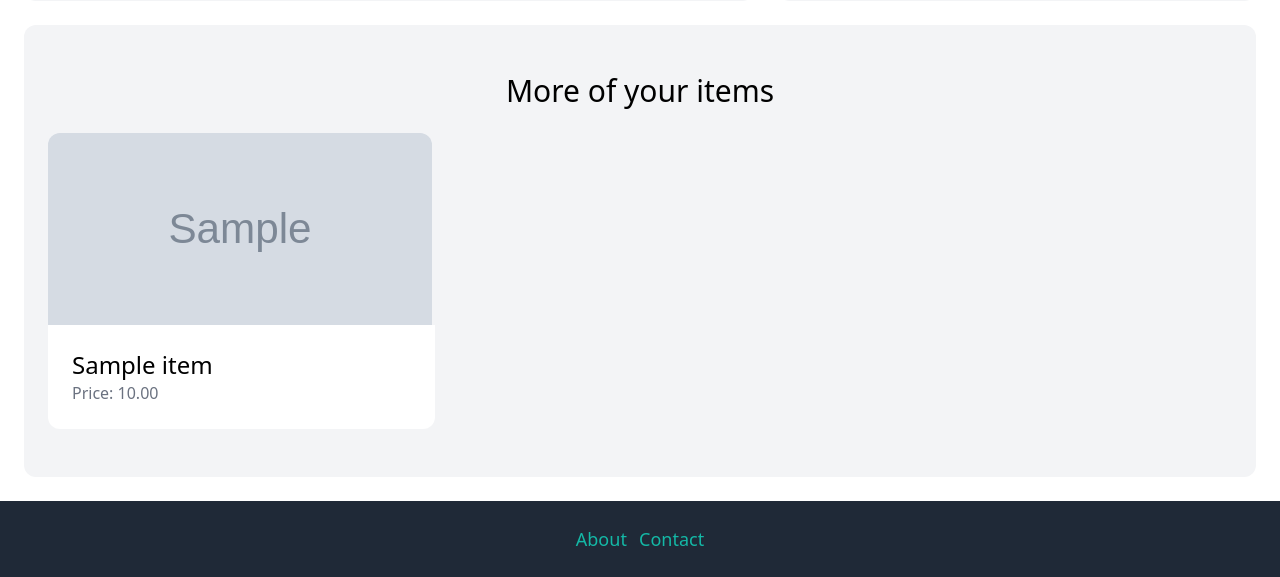
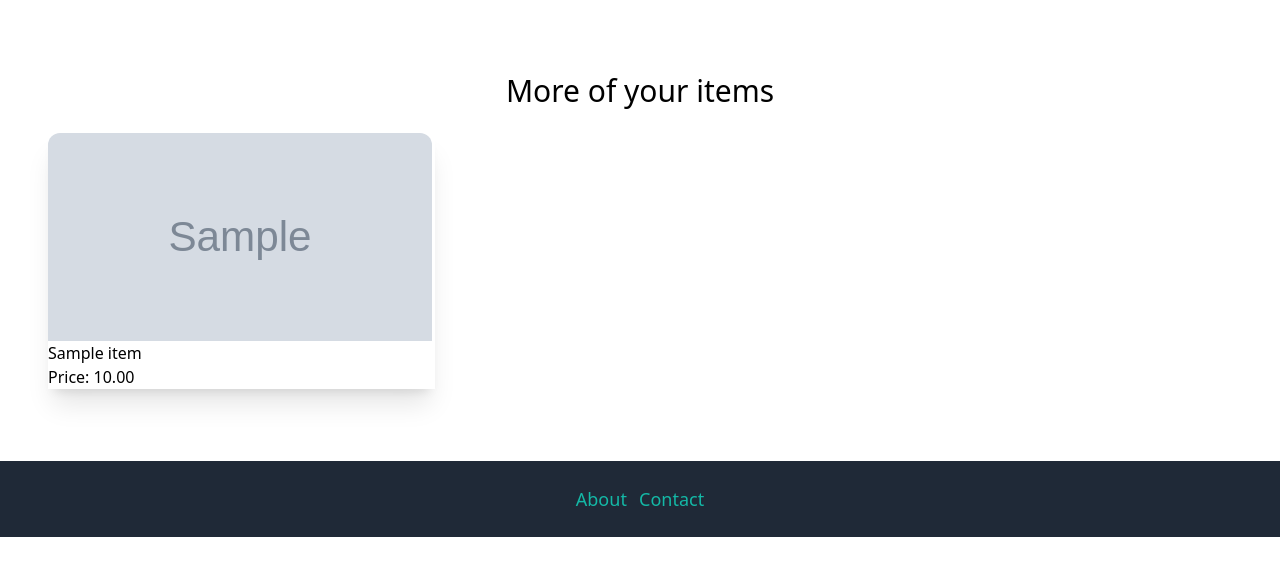
Before and after one commit to doteins/djangommerce, a Django app: page /items/1/ in a window 1280 px wide. Shown: the part 1028-1605 px from the top of the page. After the commit the page ends 1565 px from the top, so only its background shows below. Run offline with Django 4.2, Linux system fonts and the light colour scheme; a user stored in the database is signed in; tables that the repository leaves empty hold one stand-in row (values such as "Sample post"); grey boxes marked "Sample" are stand-in pictures; parts of the project's set-up code (start-up, migrations or seed data) failed here and were passed over; some libraries are stand-ins or nearby versions.

Commit message:
Implement DaisyUI library for product's templates

```diff
--- a/product/forms.py
+++ b/product/forms.py
@@ -31,7 +31,7 @@ class NewItemForm(forms.ModelForm):
       "min": 0
     })
     self.fields["image"].widget.attrs.update({
-      "class": "block w-full py-3 px-6 text-lg text-gray-900 border border-gray-300 rounded-lg cursor-pointer bg-gray-50",
+      "class": "block w-full py-3 px-6 text-lg text-gray-900 border border-gray-300 rounded-lg cursor-pointer bg-base-100",
       "required": False
     })
 
@@ -40,7 +40,7 @@ class EditItemForm(NewItemForm):
     fields = NewItemForm.Meta.fields + ["status"]
     widgets = {
       'image': forms.FileInput(attrs={
-        "class": "block w-full py-3 px-6 text-lg text-gray-900 border border-gray-300 rounded-lg cursor-pointer bg-gray-50",
+        "class": "block w-full py-3 px-6 text-lg text-gray-900 border border-gray-300 rounded-lg cursor-pointer bg-base-100",
         "required": False
       })
     }
--- a/product/templates/detail.html
+++ b/product/templates/detail.html
@@ -13,11 +13,11 @@
 <!-- Selected item content -->
 <section class="grid grid-cols-5 gap-6">
   <!-- Render image -->
-  <div class="col-span-3 bg-gray-100 rounded-xl">
+  <div class="col-span-3 bg-base-200 rounded-xl">
     {% if item.image %}
     <img src="{{ item.image.url }}" alt="{{ item.image }}" class="rounded-xl">
     {% else %}
-    <img src="https://unsplash.it/g/600/400" class="rounded-xl">
+    <img src="https://placehold.co/720x1080?text=Welcome!" class="rounded-xl text-center">
     {% endif %}
 
     <!-- Render items details before changes by user -->
@@ -40,7 +40,7 @@
   </div>
 
   <!-- Render form -->
-  <div class="col-span-2 p-6 bg-gray-100 rounded-xl">
+  <div class="col-span-2 p-6 bg-base-200 rounded-xl">
 
     {% if request.user == item.created_by %}
     <h1 class="mb-6 text-3xl text-center">{{ title }}</h1>
@@ -88,25 +88,26 @@
 </section>
 
 <!-- Related items box  -->
-<section class="mt-6 px-6 py-12 bg-gray-100 rounded-xl">
+<section class="mt-6 px-6 py-12 bg-base-200 rounded-xl">
   {% if request.user == item.created_by %}
   <h1 class="mb-6 text-3xl text-center">More of your items</h1>
   <div class="grid grid-cols-3 gap-3">
     {% for item in user_items %}
-    <div>
+    <div class="card bg-base-100 shadow-xl">
       <a href="{% url 'item:detail' item.id %}">
-        <div>
+        <figure>
           {% if item.image %}
-          <img src="{{ item.image.url }}" alt="{{ item.name }}" class="rounded-t-xl object-cover h-48 w-96"
-            loading="lazy">
+          <img src="{{ item.image.url }}" alt="{{ item.image }}" class="rounded-t-xl object-cover h-52 w-96" loading="lazy">
           {% else %}
-          <img src="https://unsplash.it/g/48/96" alt="No image" class="rounded-t-xl object-cover h-48 w-96"
-            loading="lazy">
+          <img src="{% static 'img/no-photo.png' %}" class="rounded-t-xl object-cover h-52 w-96" alt="No image">
           {% endif %}
-        </div>
-        <div class="p-6 bg-white rounded-b-xl">
-          <h2 class="text-2xl">{{ item.name }}</h2>
-          <p class="text-gray-500">Price: {{ item.price }}</p>
+        </figure>
+        <div class="card-body">
+          <h2 class="card-title">{{ item.name }}</h2>
+          <p>Price: {{ item.price }}</p>
+          <!-- <div class="card-actions justify-end">
+            <a href="#" class="btn btn-primary">Buy Now</a>
+          </div> -->
         </div>
       </a>
     </div>
@@ -118,18 +119,18 @@
 
   <div class="grid grid-cols-3 gap-3">
     {% for item in related_items %}
-    <div>
+    <div class="card bg-base-100 shadow-xl">
       <a href="{% url 'item:detail' item.id %}">
-        <div>
+        <figure>
           {% if item.image %}
-          <img src="{{ item.image.url }}" alt="{{ item.image }}" class="rounded-t-xl" loading="lazy">
+          <img src="{{ item.image.url }}" alt="{{ item.image }}" class="rounded-t-xl object-cover h-52 w-96" loading="lazy">
           {% else %}
-          <img src="https://unsplash.it/g/600/400" alt="No image" class="rounded-t-xl">
+          <img src="https://placehold.co/720x1080?text=Welcome!" class="rounded-t-xl object-cover h-52 w-96" alt="No image">
           {% endif %}
-        </div>
-        <div class="p-6 bg-white rounded-b-xl">
-          <h2 class="text-2xl">{{ item.name }}</h2>
-          <p class="text-gray-500">Price: {{ item.price }}</p>
+        </figure>
+        <div class="card-body">
+          <h2 class="card-title">{{ item.name }}</h2>
+          <p>Price: {{ item.price }}</p>
         </div>
       </a>
     </div>
```
Also changed, not shown: product/templates/items.html (+35 -20 lines), product/templates/user_items.html (+10 -12 lines).
